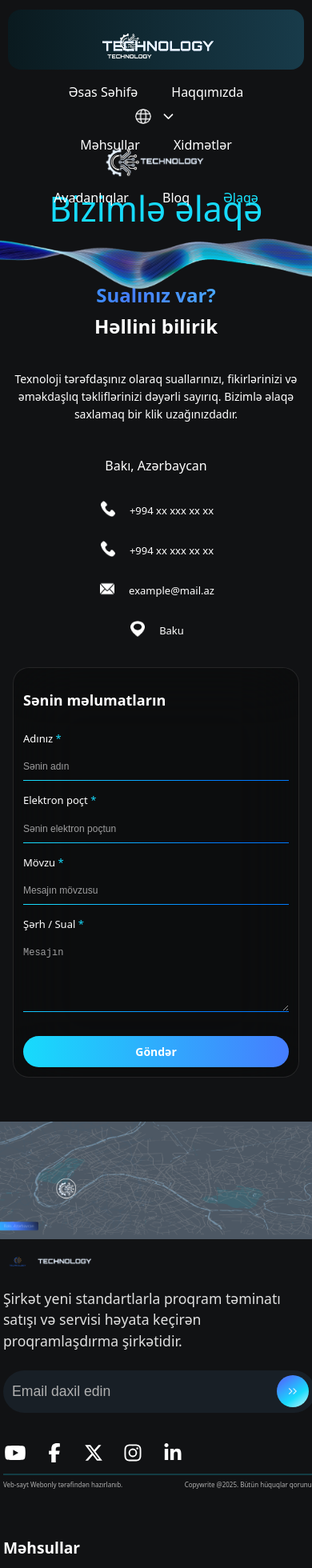
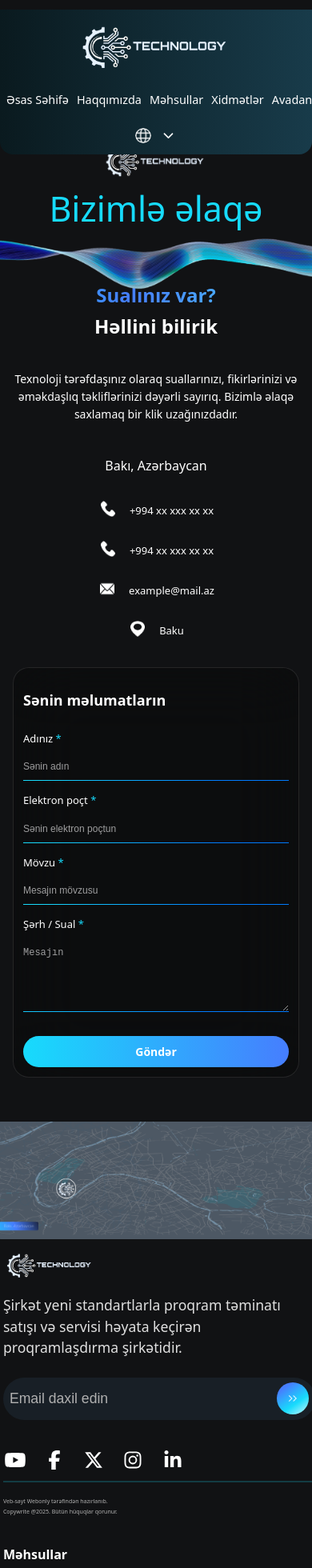
Before and after one commit to tair800/webonly, a React (Vite) app in the folder webonly/: page /contact in a window 390 px wide. Shown: the part 20-1980 px from the top of the page at 80% size. Built offline with nearby package versions, Linux system fonts and the light colour scheme; the HTML template or start-up script is replaced by a standard one.

Commit message:
responsive

```diff
--- a/webonly/src/Footer.css
+++ b/webonly/src/Footer.css
@@ -47,6 +47,13 @@
     width: 120px;
     height: 22px;
     object-fit: contain;
+}
+
+.footer-logo-white {
+    width: 86%;
+    height: auto;
+    object-fit: contain;
+    margin-left: -10px;
 }
 
 .footer-desc {
@@ -227,7 +234,7 @@
     }
 
     .footer-bg-img {
-        width: 320px;
+        width: 220px;
         max-width: 90vw;
     }
 
@@ -236,43 +243,79 @@
         gap: 0.7rem;
         align-items: flex-start;
     }
+
+    .footer-logo-white {
+        width: 60%;
+        margin-left: 0;
+    }
+
+    .footer-meta-row {
+        flex-direction: column;
+        align-items: flex-start;
+        gap: 0.3rem;
+        margin-top: 0.5rem;
+    }
 }
 
 @media (max-width: 600px) {
     .footer-content {
         padding: 0 1vw;
+        gap: 1.2rem;
     }
 
     .footer-bg-img {
-        width: 180px;
+        width: 120px;
         max-width: 100vw;
     }
 
     .footer-title {
-        font-size: 1.2rem;
+        font-size: 1.1rem;
     }
 
     .footer-links,
     .footer-contact {
-        font-size: 0.95rem;
+        font-size: 0.9rem;
     }
 
     .footer-email-form {
         max-width: 100%;
-        padding: 0.2rem 0.5rem 0.2rem 0.7rem;
+        padding: 0.2rem 0.5rem 0.2rem 0.5rem;
     }
 
     .footer-logo-row {
-        gap: 0.4rem;
+        gap: 0.2rem;
     }
 
-    .footer-logo-icon {
-        width: 36px;
-        height: 28px;
+    .footer-logo-white {
+        width: 40%;
+        margin-left: 0;
     }
 
-    .footer-logo-text {
-        width: 70px;
-        height: 13px;
+    .footer-meta-row {
+        flex-direction: column;
+        align-items: flex-start;
+        gap: 0.2rem;
+        margin-top: 0.5rem;
+    }
+
+    .footer-madeby,
+    .footer-copyright {
+        font-size: 7px;
+        white-space: normal;
     }
 }
+
+@media (max-width: 400px) {
+    .footer-logo-white {
+        width: 30%;
+    }
+
+    .footer-title {
+        font-size: 1rem;
+    }
+
+    .footer-links,
+    .footer-contact {
+        font-size: 0.8rem;
+    }
+}
--- a/webonly/src/Footer.jsx
+++ b/webonly/src/Footer.jsx
@@ -1,6 +1,5 @@
 import React from 'react';
-import logoIcon from './assets/logo-icon.png';
-import logoText from './assets/logo-text.png';
+import logoWhite from './assets/logo-white.png';
 import footerLogo from './assets/footer-logo.png';
 import nextIcon from './assets/next.png';
 import { FontAwesomeIcon } from '@fortawesome/react-fontawesome';
@@ -15,8 +14,7 @@ function Footer() {
                 {/* Left Section - Company Information and Newsletter */}
                 <div className="footer-col footer-col-left">
                     <div className="footer-logo-row">
-                        <img src={logoIcon} alt="Logo Icon" className="footer-logo-icon" />
-                        <img src={logoText} alt="Logo Text" className="footer-logo-text" />
+                        <img src={logoWhite} alt="Logo White" className="footer-logo-white" />
                     </div>
                     <p className="footer-desc">
                         Şirkət yeni standartlarla proqram təminatı satışı və servisi həyata keçirən proqramlaşdırma şirkətidir.
--- a/webonly/src/Header.css
+++ b/webonly/src/Header.css
@@ -10,6 +10,7 @@
     background: none;
     border-radius: 0;
     padding: 0;
+    box-sizing: border-box;
 }
 
 .navbar-container {
@@ -24,16 +25,20 @@
     border-radius: 16px;
     box-sizing: border-box;
     height: 75px;
+    position: relative;
+    z-index: 10;
 }
 
 .navbar-logo-frame {
     display: flex;
     align-items: center;
-    width: 240px;
+    width: 200px;
     height: 75px;
     position: relative;
     margin-left: 0;
+    justify-content: flex-start;
 }
+
 
 .logo-icon {
     width: 92px;
@@ -93,6 +98,8 @@
     border-radius: 8px;
     transition: background 0.2s;
     position: relative;
+    min-width: 70px;
+    z-index: 1001;
 }
 
 .navbar-lang:hover {
@@ -120,7 +127,8 @@
 .lang-dropdown {
     position: absolute;
     top: 110%;
-    right: 0;
+    right: 17px;
+    left: auto;
     background: #183b4a;
     border-radius: 8px;
     box-shadow: 0 4px 16px rgba(0, 0, 0, 0.15);
@@ -129,6 +137,7 @@
     display: flex;
     flex-direction: column;
     padding: 0.3rem 0;
+    white-space: nowrap;
 }
 
 .lang-option {
@@ -153,3 +162,111 @@
     height: auto;
     display: block;
 }
+
+.logo-white {
+    width: 180px;
+    height: auto;
+    display: block;
+    margin-left: 0;
+}
+
+@media (max-width: 1200px) {
+    .navbar-container {
+        max-width: 1000px;
+        padding: 0.5rem 1rem;
+    }
+
+    .navbar-links {
+        gap: 24px;
+        max-width: 600px;
+    }
+
+    .logo-white {
+        width: 140px;
+    }
+}
+
+@media (max-width: 900px) {
+    .navbar-container {
+        max-width: 100vw;
+        width: 100vw;
+        box-sizing: border-box;
+        flex-direction: column;
+        align-items: flex-start;
+        height: auto;
+        padding: 0.5rem 0.5rem;
+        border-radius: 0 0 16px 16px;
+    }
+
+    .navbar-logo-frame {
+        width: 100%;
+        justify-content: flex-start;
+        margin-bottom: 0.5rem;
+    }
+
+    .logo-white {
+        width: 110px;
+    }
+
+    .navbar-links {
+        flex-direction: column;
+        align-items: flex-start;
+        gap: 10px;
+        width: 100%;
+        max-width: 100%;
+        margin-top: 0.5rem;
+        margin-bottom: 0.5rem;
+    }
+
+    .navbar-lang {
+        align-self: flex-end;
+        margin-top: 0.5rem;
+    }
+}
+
+@media (max-width: 600px) {
+    .navbar-container {
+        flex-direction: column;
+        align-items: flex-start;
+        height: auto;
+        padding: 0.5rem 0.5rem;
+        border-radius: 0 0 16px 16px;
+        width: 100vw;
+        box-sizing: border-box;
+    }
+
+    .navbar-logo-frame {
+        width: 100%;
+        justify-content: flex-start;
+        margin-bottom: 0.5rem;
+    }
+
+    .logo-white {
+        width: 90px;
+    }
+
+    .navbar-links {
+        flex-direction: column;
+        align-items: flex-start;
+        gap: 10px;
+        width: 100%;
+        max-width: 100%;
+        margin-top: 0.5rem;
+        margin-bottom: 0.5rem;
+    }
+
+    .navbar-lang {
+        align-self: flex-end;
+        margin-top: 0.5rem;
+    }
+}
+
+@media (max-width: 400px) {
+    .logo-white {
+        width: 70px;
+    }
+
+    .navbar-links li a {
+        font-size: 0.9rem;
+    }
+}
--- a/webonly/src/Header.jsx
+++ b/webonly/src/Header.jsx
@@ -4,6 +4,7 @@ import logoIcon from './assets/logo-icon.png';
 import logoText from './assets/logo-text.png';
 import globeImg from './assets/globe.png';
 import dropdownIcon from './assets/dropdown-icon.png';
+import logoWhite from './assets/logo-white.png';
 import './Header.css';
 
 function Header() {
@@ -32,18 +33,10 @@ function Header() {
             <div className="navbar-container">
                 <div className="navbar-logo-frame">
                     <img
-                        src={logoIcon}
-                        alt="Logo Icon"
-                        className="logo-icon"
-                        width="92"
-                        height="75"
-                    />
-                    <img
-                        src={logoText}
-                        alt="Logo Text"
-                        className="logo-text"
-                        width="144"
-                        height="27"
+                        src={logoWhite}
+                        alt="Logo White"
+                        className="logo-white"
+                        style={{ width: '200px', height: 'auto', display: 'block', margin: '0 auto' }}
                     />
                 </div>
                 <ul className="navbar-links">
```
